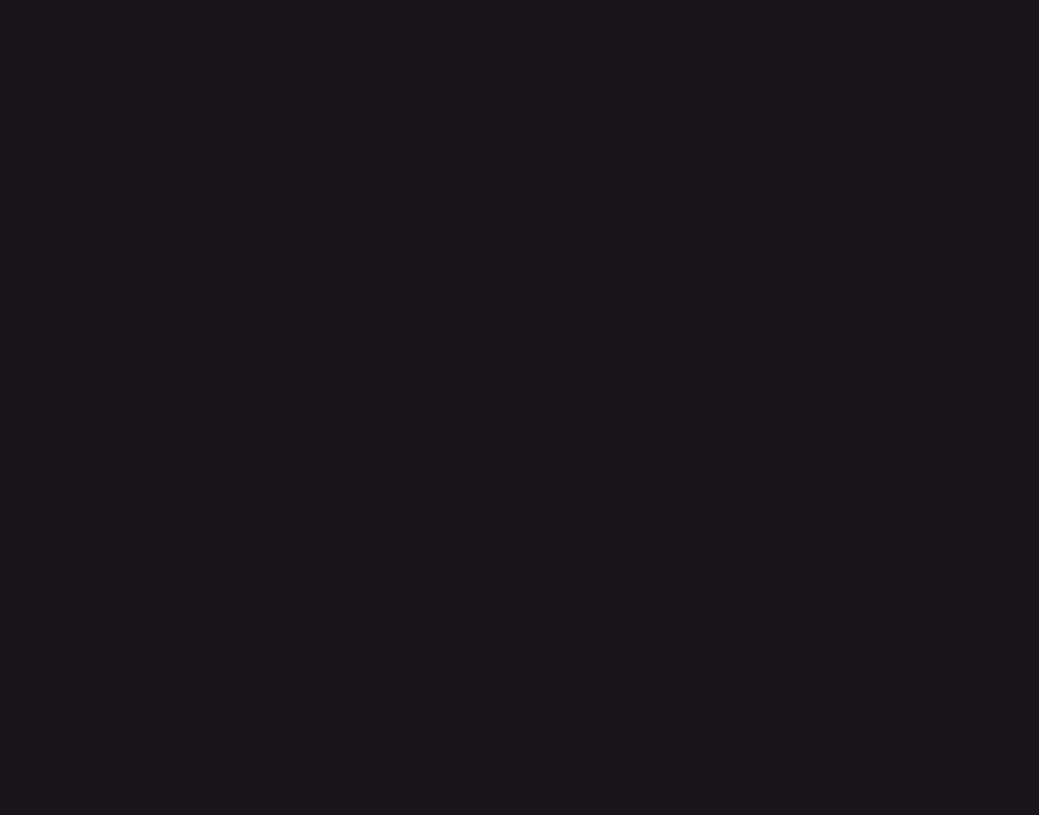
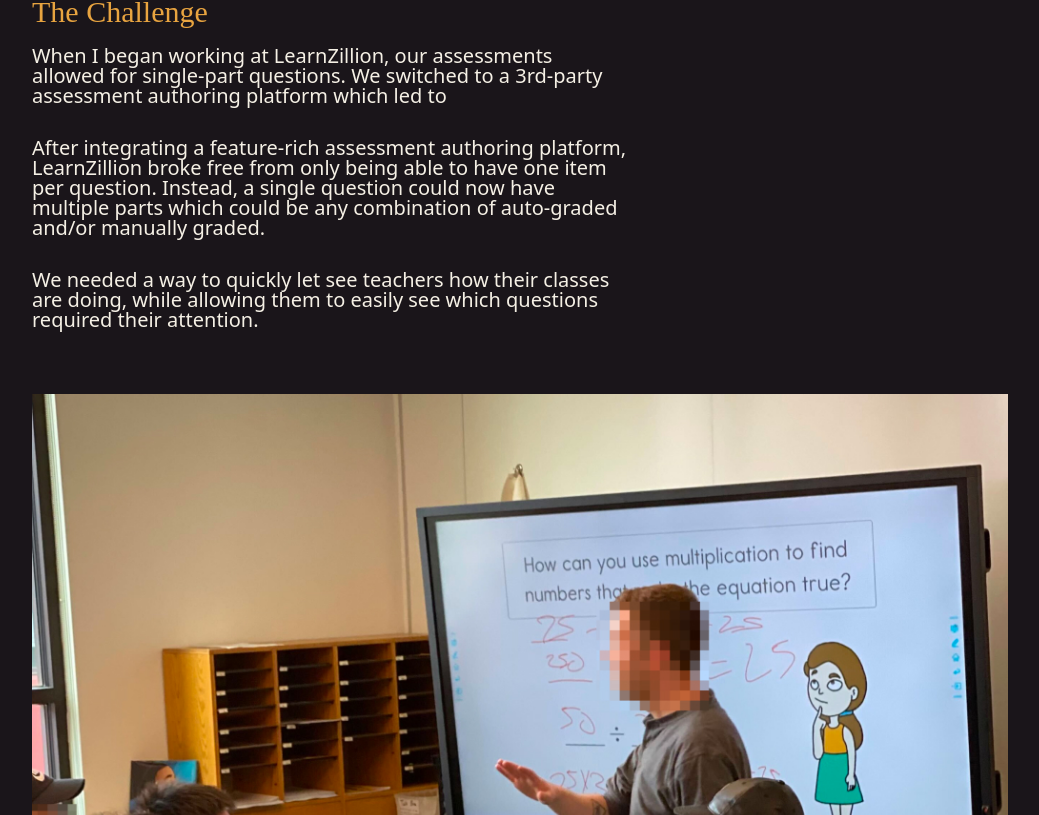
Before and after one commit to iansteele/portfolio, a React (Create React App) app: page /#/annotation in a window 1280 px wide. Shown: the part 1005-1820 px from the top of the page, without its empty margins (120-1159 px from the left). Before the commit the page ends 800 px from the top, so only its background shows below. Built offline with nearby package versions, Linux system fonts and the light colour scheme; a web font is replaced by a local one.

Commit message:
Updates to Annotation Project

```diff
--- a/src/App.js
+++ b/src/App.js
@@ -1,41 +1,43 @@
-import React, { Fragment } from 'react';
-import './App.css';
+import React, { Fragment } from "react";
+import "./App.css";
 import {
   HashRouter as Router,
   Switch,
   Route,
   Link,
-  HashRouter
+  HashRouter,
 } from "react-router-dom";
 
-import { Header , Footer} from './components/Index'
-import ScrollToTop from './components/ScrollToTop.js';
-import Home from './Home.js';
-import UntappdTrial from './projects/UntappdTrial.js';
-import VirtualFest from './projects/VirtualFest.js';
-import Illustration from './projects/Illustration.js';
-import Grading from './projects/Grading.js';
-import DigitalMenus from './projects/DigitalMenus.js';
+import { Header, Footer } from "./components/Index";
+import ScrollToTop from "./components/ScrollToTop.js";
+import Home from "./Home.js";
+import UntappdTrial from "./projects/UntappdTrial.js";
+import VirtualFest from "./projects/VirtualFest.js";
+import Illustration from "./projects/Illustration.js";
+import Grading from "./projects/Grading.js";
+import Annotation from "./projects/Annotation.js";
+import DigitalMenus from "./projects/DigitalMenus.js";
 import "tailwindcss/tailwind.css";
 
 function App() {
   return (
     <Router basename={"/"}>
-      <Header/>
+      <Header />
       <Fragment>
-        <ScrollToTop/>
+        <ScrollToTop />
         <main className="flex-grow w-full max-w-screen-2xl bg-brand-primary">
           <Switch>
-            <Route exact path="/" component={Home}/>
-            <Route path="/untappd-trial" component={UntappdTrial}/>
-            <Route path="/virtual-fest" component={VirtualFest}/>
-            <Route path="/illustration" component={Illustration}/>
-            <Route path="/grading" component={Grading}/>
-            <Route path="/untappd-digital-menus" component={DigitalMenus}/>
+            <Route exact path="/" component={Home} />
+            <Route path="/untappd-trial" component={UntappdTrial} />
+            <Route path="/virtual-fest" component={VirtualFest} />
+            <Route path="/illustration" component={Illustration} />
+            <Route path="/grading" component={Grading} />
+            <Route path="/annotation" component={Annotation} />
+            <Route path="/untappd-digital-menus" component={DigitalMenus} />
           </Switch>
         </main>
       </Fragment>
-      <Footer/>
+      <Footer />
     </Router>
   );
 }
--- a/src/projects/Annotation.js
+++ b/src/projects/Annotation.js
@@ -41,7 +41,7 @@ function Annotation(props) {
       </div>
       <div className="mt-16">
         <img
-          src={process.env.PUBLIC_URL + "/img/grading-original.png"}
+          src={process.env.PUBLIC_URL + "/img/annotation/in-class.jpg"}
           alt="Redesigned reports page"
         />
         <span className="mt-8 text-xs text-gray">Original Design</span>
@@ -123,13 +123,7 @@ function Annotation(props) {
       </div>
       <div className="mt-10">
         <img
-          className="w-full"
-          src={process.env.PUBLIC_URL + "/img/grading_table-row.png"}
-          alt="Redesigned reports page"
-        />
-        <img
-          className="w-full"
-          src={process.env.PUBLIC_URL + "/img/grading-modal.png"}
+          src={process.env.PUBLIC_URL + "/img/annotation/in-app.jpg"}
           alt="Redesigned reports page"
         />
       </div>
```
Also changed, not shown: public/img/annotation/in-app.jpg (added).
